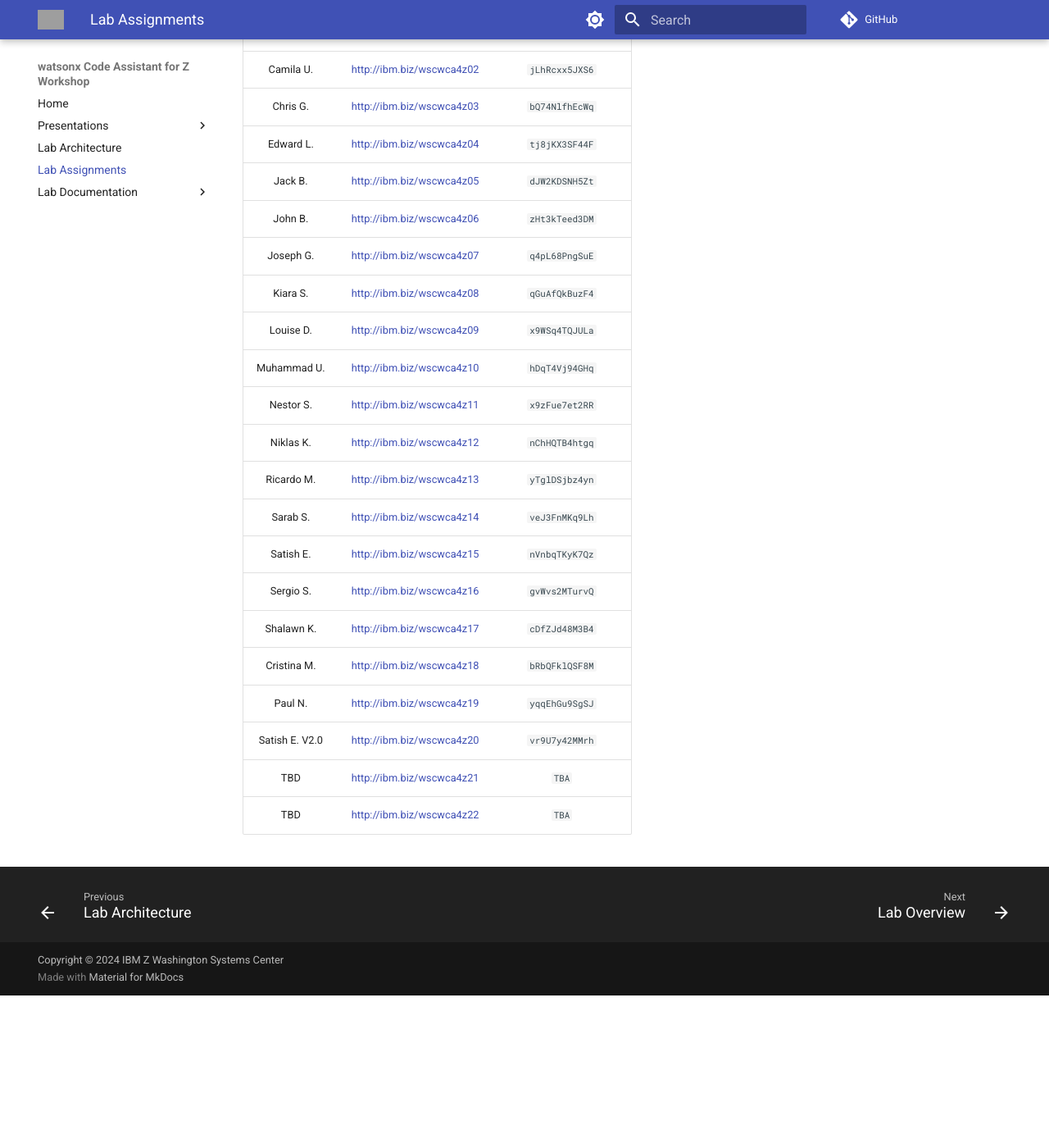
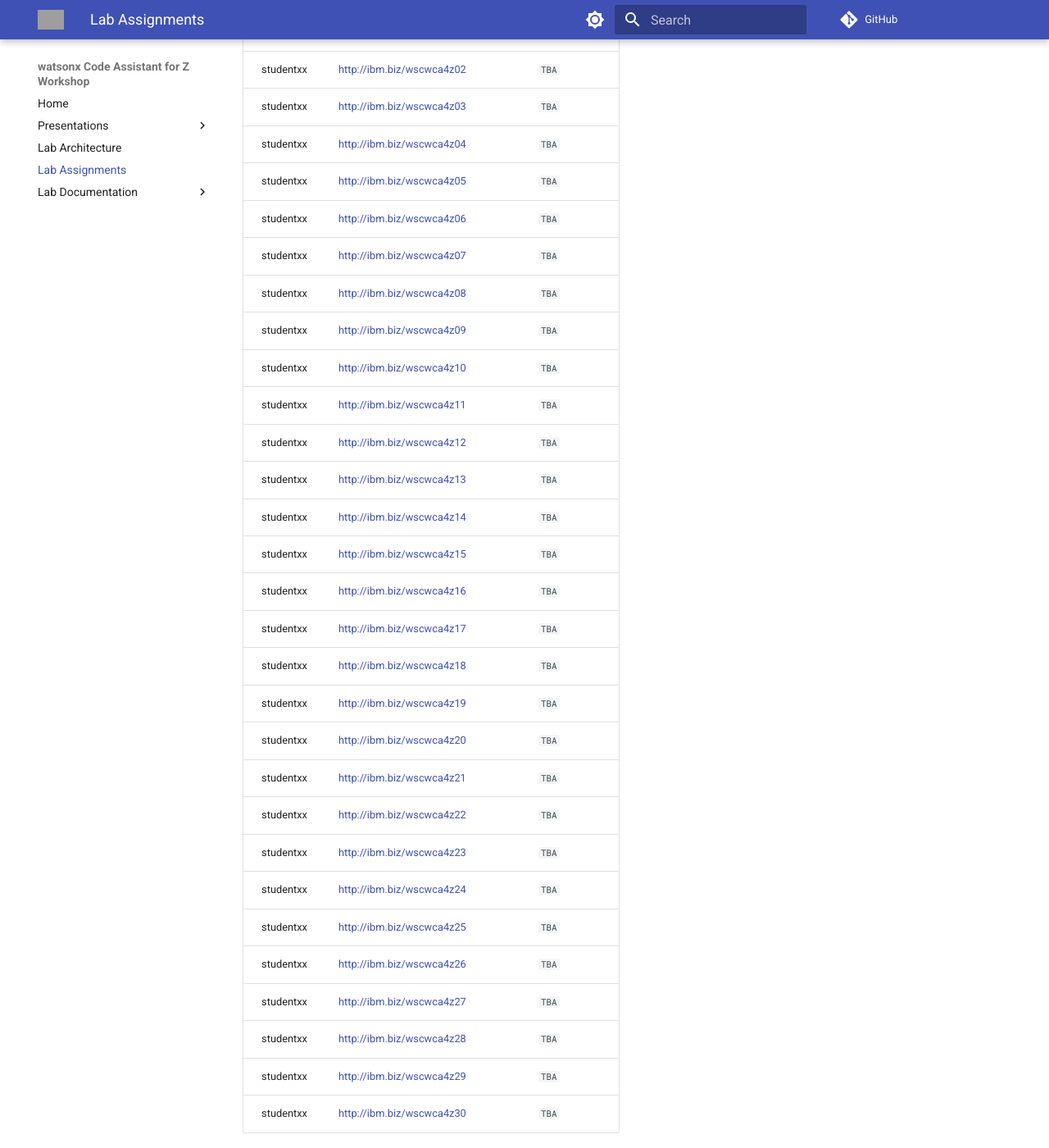
Before and after one commit to ibm-wsc/WCA4Z-Wildfire-Workshop, an MkDocs documentation site: the page built from docs/lab-assignments.md, in a window 1280 px wide and 1400 px high, scrolled down 327 px. Shown: the whole window at 82% size. Built offline with MkDocs 1.6.1 and Material for MkDocs 9.7.7, drawn with Linux system fonts in a browser that asks for light colours; comment, search, counter and statistics services are not loaded; before the commit the page ends 1541 px from its top, so only the background shows below that; grey boxes are pictures that could not be loaded.

Commit message:
minor lab updates in Understand and Refactor

```diff
--- a/docs/lab-assignments.md
+++ b/docs/lab-assignments.md
@@ -4,25 +4,33 @@
 
 |Name|Lab system URL |Administrator password|
 |:--:|:-------------:|:--------------------:|
-|Aleis M.|[http://ibm.biz/wscwca4z01](http://ibm.biz/wscwca4z01){target=_new}|`s2DdXWelckZM`|
-|Camila U.|[http://ibm.biz/wscwca4z02](http://ibm.biz/wscwca4z02){target=_new}|`jLhRcxx5JXS6`|
-|Chris G.|[http://ibm.biz/wscwca4z03](http://ibm.biz/wscwca4z03){target=_new}|`bQ74NlfhEcWq`|
-|Edward L.|[http://ibm.biz/wscwca4z04](http://ibm.biz/wscwca4z04){target=_new}|`tj8jKX3SF44F`|
-|Jack B.|[http://ibm.biz/wscwca4z05](http://ibm.biz/wscwca4z05){target=_new}|`dJW2KDSNH5Zt`|
-|John B.|[http://ibm.biz/wscwca4z06](http://ibm.biz/wscwca4z06){target=_new}|`zHt3kTeed3DM`|
-|Joseph G.|[http://ibm.biz/wscwca4z07](http://ibm.biz/wscwca4z07){target=_new}|`q4pL68PngSuE`|
-|Kiara S.|[http://ibm.biz/wscwca4z08](http://ibm.biz/wscwca4z08){target=_new}|`qGuAfQkBuzF4`|
-|Louise D.|[http://ibm.biz/wscwca4z09](http://ibm.biz/wscwca4z09){target=_new}|`x9WSq4TQJULa`|
-|Muhammad U.|[http://ibm.biz/wscwca4z10](http://ibm.biz/wscwca4z10){target=_new}|`hDqT4Vj94GHq`|
-|Nestor S.|[http://ibm.biz/wscwca4z11](http://ibm.biz/wscwca4z11){target=_new}|`x9zFue7et2RR`|
-|Niklas K.|[http://ibm.biz/wscwca4z12](http://ibm.biz/wscwca4z12){target=_new}|`nChHQTB4htgq`|
-|Ricardo M.|[http://ibm.biz/wscwca4z13](http://ibm.biz/wscwca4z13){target=_new}|`yTglDSjbz4yn`|
-|Sarab S.|[http://ibm.biz/wscwca4z14](http://ibm.biz/wscwca4z14){target=_new}|`veJ3FnMKq9Lh`|
-|Satish E.|[http://ibm.biz/wscwca4z15](http://ibm.biz/wscwca4z15){target=_new}|`nVnbqTKyK7Qz`|
-|Sergio S.|[http://ibm.biz/wscwca4z16](http://ibm.biz/wscwca4z16){target=_new}|`gvWvs2MTurvQ`|
-|Shalawn K.|[http://ibm.biz/wscwca4z17](http://ibm.biz/wscwca4z17){target=_new}|`cDfZJd48M3B4`|
-|Cristina M.|[http://ibm.biz/wscwca4z18](http://ibm.biz/wscwca4z18){target=_new}|`bRbQFklQSF8M`|
-|Paul N.|[http://ibm.biz/wscwca4z19](http://ibm.biz/wscwca4z19){target=_new}|`yqqEhGu9SgSJ`|
-|Satish E. V2.0|[http://ibm.biz/wscwca4z20](http://ibm.biz/wscwca4z20){target=_new}|`vr9U7y42MMrh`|
-|TBD|[http://ibm.biz/wscwca4z21](http://ibm.biz/wscwca4z21){target=_new}|`TBA`|
-|TBD|[http://ibm.biz/wscwca4z22](http://ibm.biz/wscwca4z22){target=_new}|`TBA`| --->
+|studentxx|[http://ibm.biz/wscwca4z01](http://ibm.biz/wscwca4z01){target=_new}|`TBA`|
+|studentxx|[http://ibm.biz/wscwca4z02](http://ibm.biz/wscwca4z02){target=_new}|`TBA`|
+|studentxx|[http://ibm.biz/wscwca4z03](http://ibm.biz/wscwca4z03){target=_new}|`TBA`|
+|studentxx|[http://ibm.biz/wscwca4z04](http://ibm.biz/wscwca4z04){target=_new}|`TBA`|
+|studentxx|[http://ibm.biz/wscwca4z05](http://ibm.biz/wscwca4z05){target=_new}|`TBA`|
+|studentxx|[http://ibm.biz/wscwca4z06](http://ibm.biz/wscwca4z06){target=_new}|`TBA`|
+|studentxx|[http://ibm.biz/wscwca4z07](http://ibm.biz/wscwca4z07){target=_new}|`TBA`|
+|studentxx|[http://ibm.biz/wscwca4z08](http://ibm.biz/wscwca4z08){target=_new}|`TBA`|
+|studentxx|[http://ibm.biz/wscwca4z09](http://ibm.biz/wscwca4z09){target=_new}|`TBA`|
+|studentxx|[http://ibm.biz/wscwca4z10](http://ibm.biz/wscwca4z10){target=_new}|`TBA`|
+|studentxx|[http://ibm.biz/wscwca4z11](http://ibm.biz/wscwca4z11){target=_new}|`TBA`|
+|studentxx|[http://ibm.biz/wscwca4z12](http://ibm.biz/wscwca4z12){target=_new}|`TBA`|
+|studentxx|[http://ibm.biz/wscwca4z13](http://ibm.biz/wscwca4z13){target=_new}|`TBA`|
+|studentxx|[http://ibm.biz/wscwca4z14](http://ibm.biz/wscwca4z14){target=_new}|`TBA`|
+|studentxx|[http://ibm.biz/wscwca4z15](http://ibm.biz/wscwca4z15){target=_new}|`TBA`|
+|studentxx|[http://ibm.biz/wscwca4z16](http://ibm.biz/wscwca4z16){target=_new}|`TBA`|
+|studentxx|[http://ibm.biz/wscwca4z17](http://ibm.biz/wscwca4z17){target=_new}|`TBA`|
+|studentxx|[http://ibm.biz/wscwca4z18](http://ibm.biz/wscwca4z18){target=_new}|`TBA`|
+|studentxx|[http://ibm.biz/wscwca4z19](http://ibm.biz/wscwca4z19){target=_new}|`TBA`|
+|studentxx|[http://ibm.biz/wscwca4z20](http://ibm.biz/wscwca4z20){target=_new}|`TBA`|
+|studentxx|[http://ibm.biz/wscwca4z21](http://ibm.biz/wscwca4z21){target=_new}|`TBA`|
+|studentxx|[http://ibm.biz/wscwca4z22](http://ibm.biz/wscwca4z22){target=_new}|`TBA`|
+|studentxx|[http://ibm.biz/wscwca4z23](http://ibm.biz/wscwca4z23){target=_new}|`TBA`|
+|studentxx|[http://ibm.biz/wscwca4z24](http://ibm.biz/wscwca4z24){target=_new}|`TBA`|
+|studentxx|[http://ibm.biz/wscwca4z25](http://ibm.biz/wscwca4z25){target=_new}|`TBA`|
+|studentxx|[http://ibm.biz/wscwca4z26](http://ibm.biz/wscwca4z26){target=_new}|`TBA`|
+|studentxx|[http://ibm.biz/wscwca4z27](http://ibm.biz/wscwca4z27){target=_new}|`TBA`|
+|studentxx|[http://ibm.biz/wscwca4z28](http://ibm.biz/wscwca4z28){target=_new}|`TBA`|
+|studentxx|[http://ibm.biz/wscwca4z29](http://ibm.biz/wscwca4z29){target=_new}|`TBA`|
+|studentxx|[http://ibm.biz/wscwca4z30](http://ibm.biz/wscwca4z30){target=_new}|`TBA`|
```
Also changed, not shown: docs/labs/refactor.md (+2 -2 lines), docs/labs/understand.md (+4 -4 lines).
